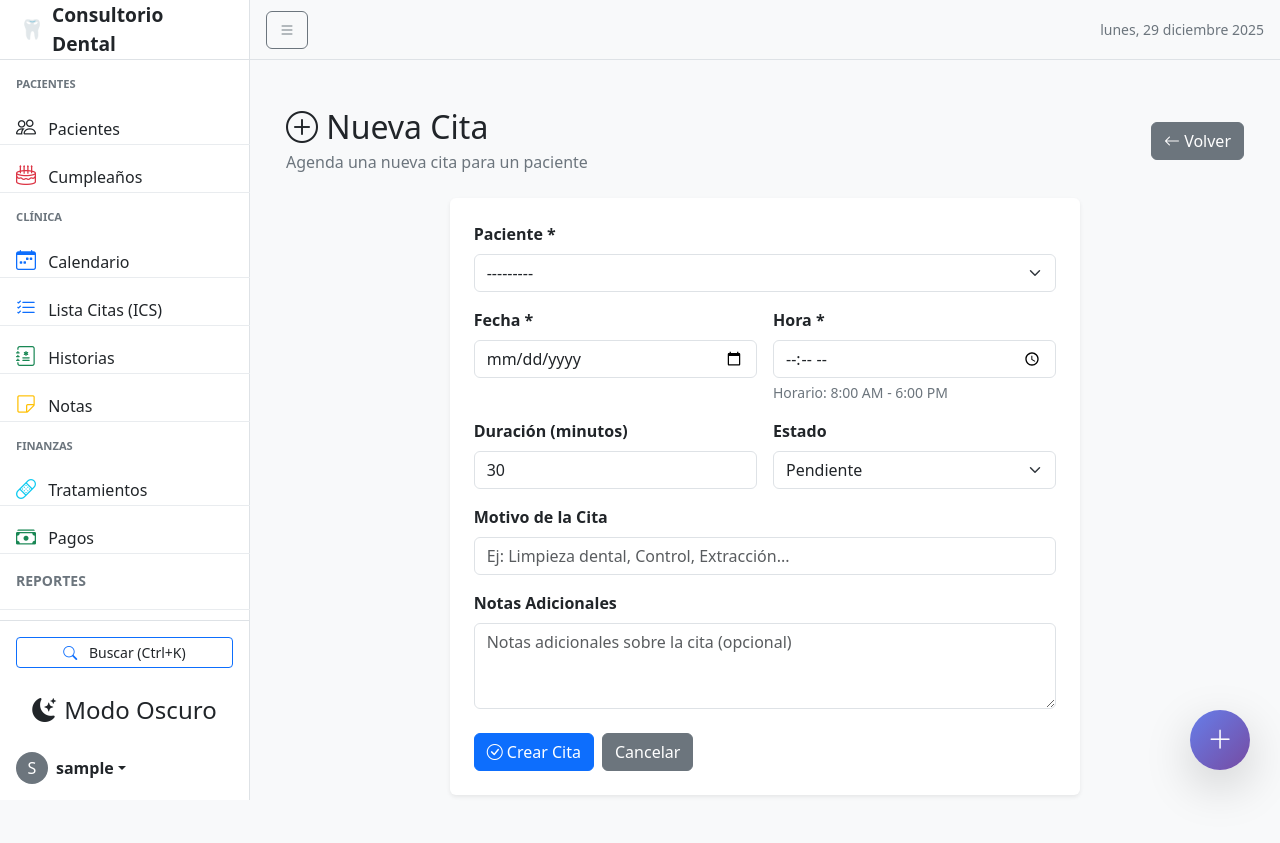
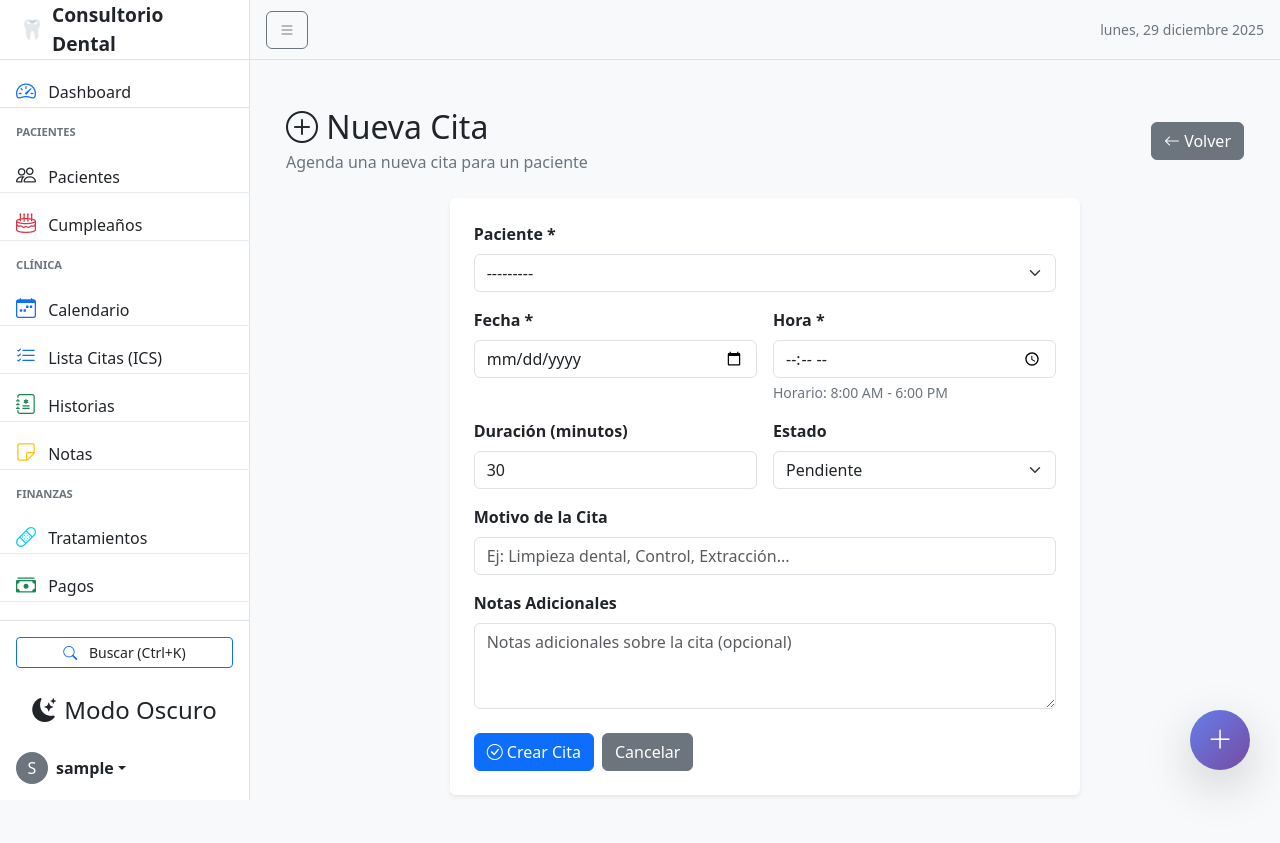
Before and after one commit to pantera3000/etapa6_dramarquez, a Django app: page /citas/citas/crear/ in a window 1280 px wide. Run offline with Django 5.2, Linux system fonts and the light colour scheme; the visitor is signed in with stand-in values (Sample User, id 1); data comes from the database, SQL or seed files in the repository; data that the repository does not hold is empty; some libraries are stand-ins or nearby versions.

Commit message:
feat: agregar enlace dashboard al menu lateral

```diff
--- a/templates/sidebar.html
+++ b/templates/sidebar.html
@@ -28,6 +28,11 @@
     </div>
 
     <div class="list-group list-group-flush flex-grow-1 overflow-auto custom-scrollbar">
+        <!-- DASHBOARD -->
+        <a href="{% url 'dashboard' %}" class="list-group-item list-group-item-action list-group-item-light p-3 border-bottom {% if request.path == '/' %}active{% endif %}" title="Dashboard" data-bs-toggle="tooltip" data-bs-placement="right">
+            <i class="bi bi-speedometer2 fs-5 me-2 text-primary"></i> <span>Dashboard</span>
+        </a>
+
         <!-- SECCIÓN PACIENTES -->
         <small class="text-muted px-3 mt-3 mb-1 text-uppercase fw-bold section-title" style="font-size: 0.7rem;">Pacientes</small>
         <a href="{% url 'pacientes:lista' %}" class="list-group-item list-group-item-action list-group-item-light p-3 {% if 'pacientes' in request.path and 'cumpleanos' not in request.path %}active{% endif %}" title="Pacientes" data-bs-toggle="tooltip" data-bs-placement="right">
```
